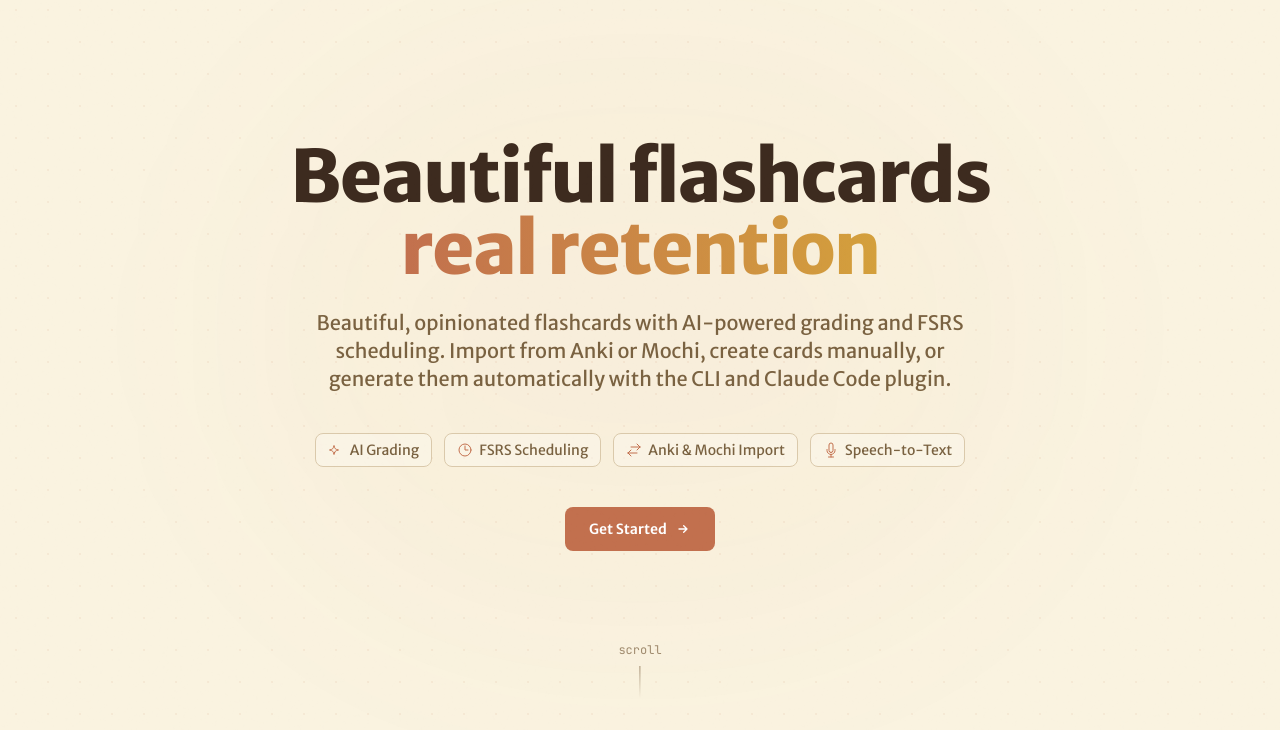
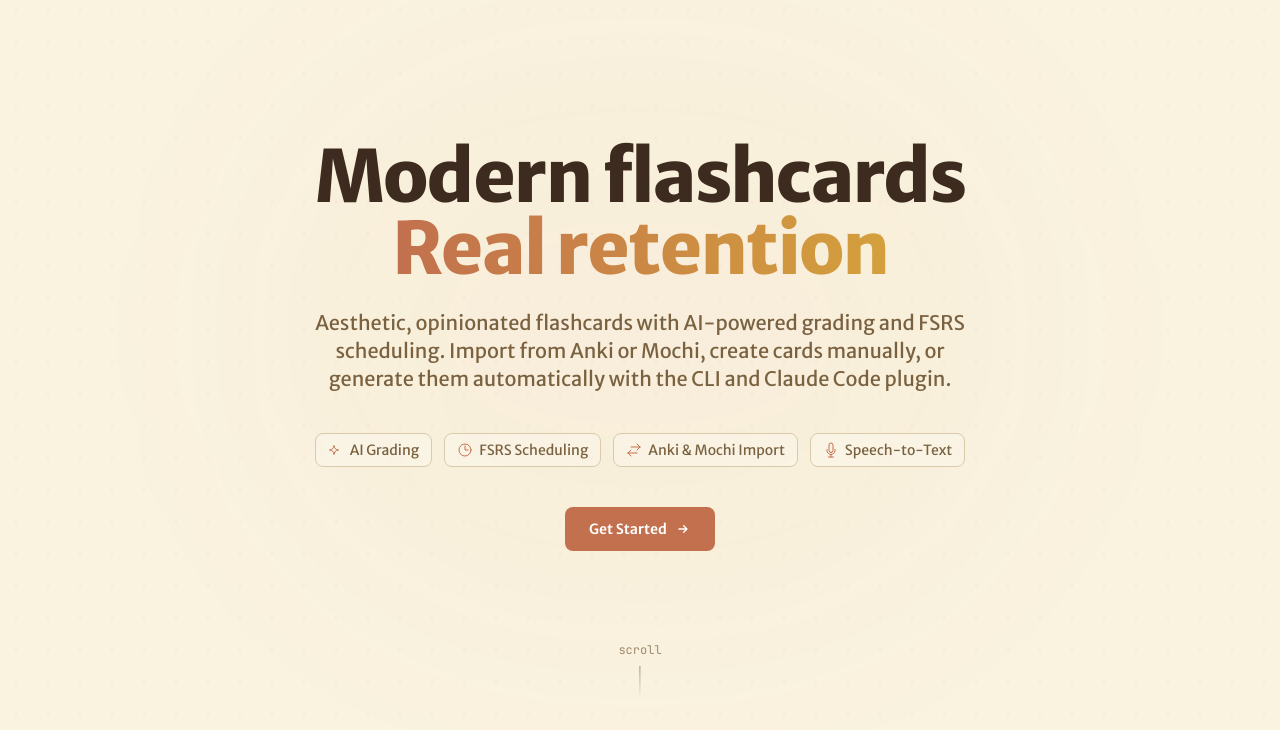
Before and after one commit to julianwemmie/daily-review, an Astro site in the folder site/: page / in a window 1280 px wide. Shown: the part 70-800 px from the top of the page. Built offline with nearby package versions, Linux system fonts and the light colour scheme; Astro itself is replaced by a stand-in of ours.

Commit message:
update site

```diff
--- a/site/src/components/Hero.astro
+++ b/site/src/components/Hero.astro
@@ -8,13 +8,13 @@
   <div class="relative z-10 max-w-4xl mx-auto px-6 pt-32 pb-24 text-center">
     <!-- Headline -->
     <h1 class="animate-fade-up-delay-1 font-extrabold text-5xl md:text-7xl tracking-tight leading-[1.05] mb-6 text-earth">
-      Beautiful flashcards<br />
-      <span class="text-transparent bg-clip-text bg-gradient-to-r from-terracotta to-gold">real retention</span>
+      Modern flashcards<br />
+      <span class="text-transparent bg-clip-text bg-gradient-to-r from-terracotta to-gold">Real retention</span>
     </h1>
 
     <!-- Subtitle -->
     <p class="animate-fade-up-delay-2 text-lg md:text-xl text-earth-medium max-w-2xl mx-auto mb-10 leading-relaxed">
-      Beautiful, opinionated flashcards with AI-powered grading and FSRS scheduling. Import from Anki or Mochi, create cards manually, or generate them automatically with the CLI and Claude Code plugin.
+      Aesthetic, opinionated flashcards with AI-powered grading and FSRS scheduling. Import from Anki or Mochi, create cards manually, or generate them automatically with the CLI and Claude Code plugin.
     </p>
 
     <!-- Feature pills -->
```
